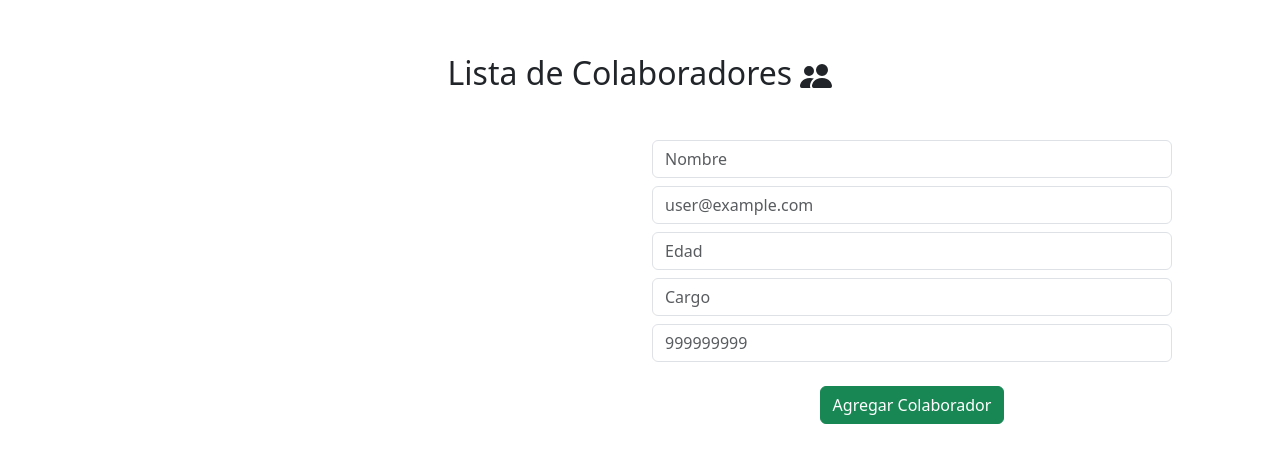
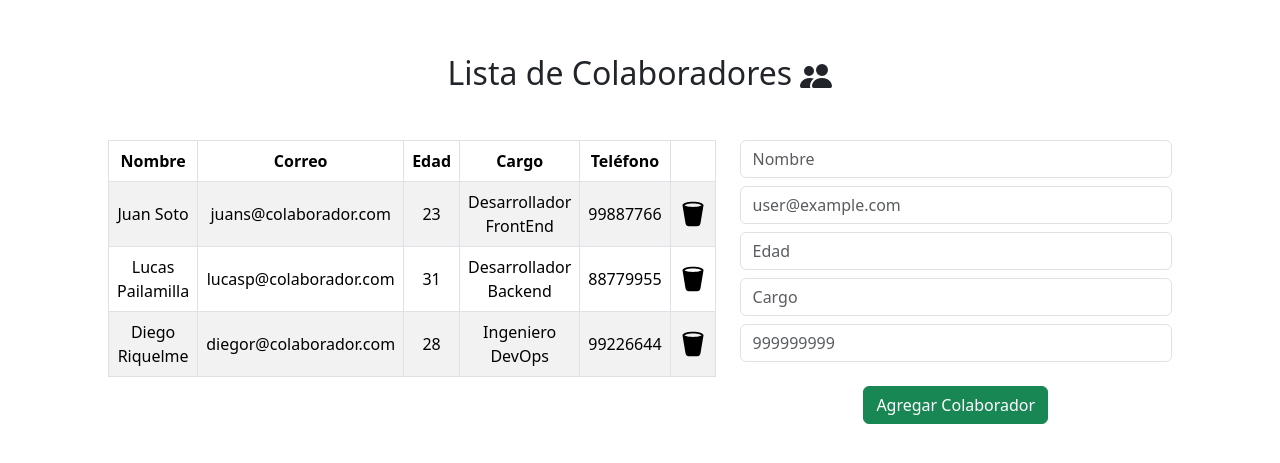
Before and after one commit to pelafustan/intro_react-challenge_03, a React (Vite) app: page / in a window 1280 px wide. Shown: the part 153-616 px from the top of the page. Built offline with nearby package versions, Linux system fonts and the light colour scheme.

Commit message:
agregar listado y su funcionalidad

```diff
--- a/src/components/Listado.jsx
+++ b/src/components/Listado.jsx
@@ -1,3 +1,72 @@
-const Listado = () => {};
+import Table from "react-bootstrap/Table"
+import { Trash2Fill } from "react-bootstrap-icons";
+
+const Listado = ({ busqueda, colaboradores, setColaboradores }) => {
+
+  // función que se encarga de eliminar entradas en el listado de colaboradores
+  const handleDeletion = (event) => {
+    const id = parseInt(event.currentTarget.dataset.key);
+    const colaboradores_nuevo = colaboradores.filter((colaborador) => {
+      return colaborador.id !== id
+    });
+    setColaboradores([
+      ...colaboradores_nuevo,
+    ]);
+  }
+
+  // arreglo que almacena los colaboradores que deben mostrarse en pantalla
+  let filtered = [];
+
+  // condiciones para mostrar el listado de colaboradores
+  if (busqueda !== "") {
+    filtered = colaboradores.filter(colaborador => {
+      return (
+        colaborador.nombre.toLowerCase().includes(busqueda.toLowerCase())
+        || colaborador.email.toLowerCase().includes(busqueda.toLowerCase())
+        || colaborador.edad.includes(busqueda)
+        || colaborador.cargo.toLowerCase().includes(busqueda.toLowerCase())
+        || colaborador.telefono.includes(busqueda)
+      );
+    });
+  } else {
+    filtered = [...colaboradores];
+  }
+  return (
+    // la tabla que muestra los colaboradores
+    <Table responsive striped bordered hover>
+      <thead>
+        <tr>
+          <th>Nombre</th>
+          <th>Correo</th>
+          <th>Edad</th>
+          <th>Cargo</th>
+          <th>Teléfono</th>
+          <th></th>
+        </tr>
+      </thead>
+      <tbody>
+        {
+          filtered.map(colaborador => (
+            <tr key={colaborador.id} className="align-middle">
+              <td>{colaborador.nombre}</td>
+              <td>{colaborador.correo}</td>
+              <td>{colaborador.edad}</td>
+              <td>{colaborador.cargo}</td>
+              <td>{colaborador.telefono}</td>
+              <td>
+                <Trash2Fill
+                  className="trash-icon"
+                  size={28}
+                  data-key={colaborador.id}
+                  onClick={handleDeletion}
+                />
+              </td>
+            </tr>
+          ))
+        }
+      </tbody>
+    </Table>
+  )
+};
 
 export default Listado;
```
